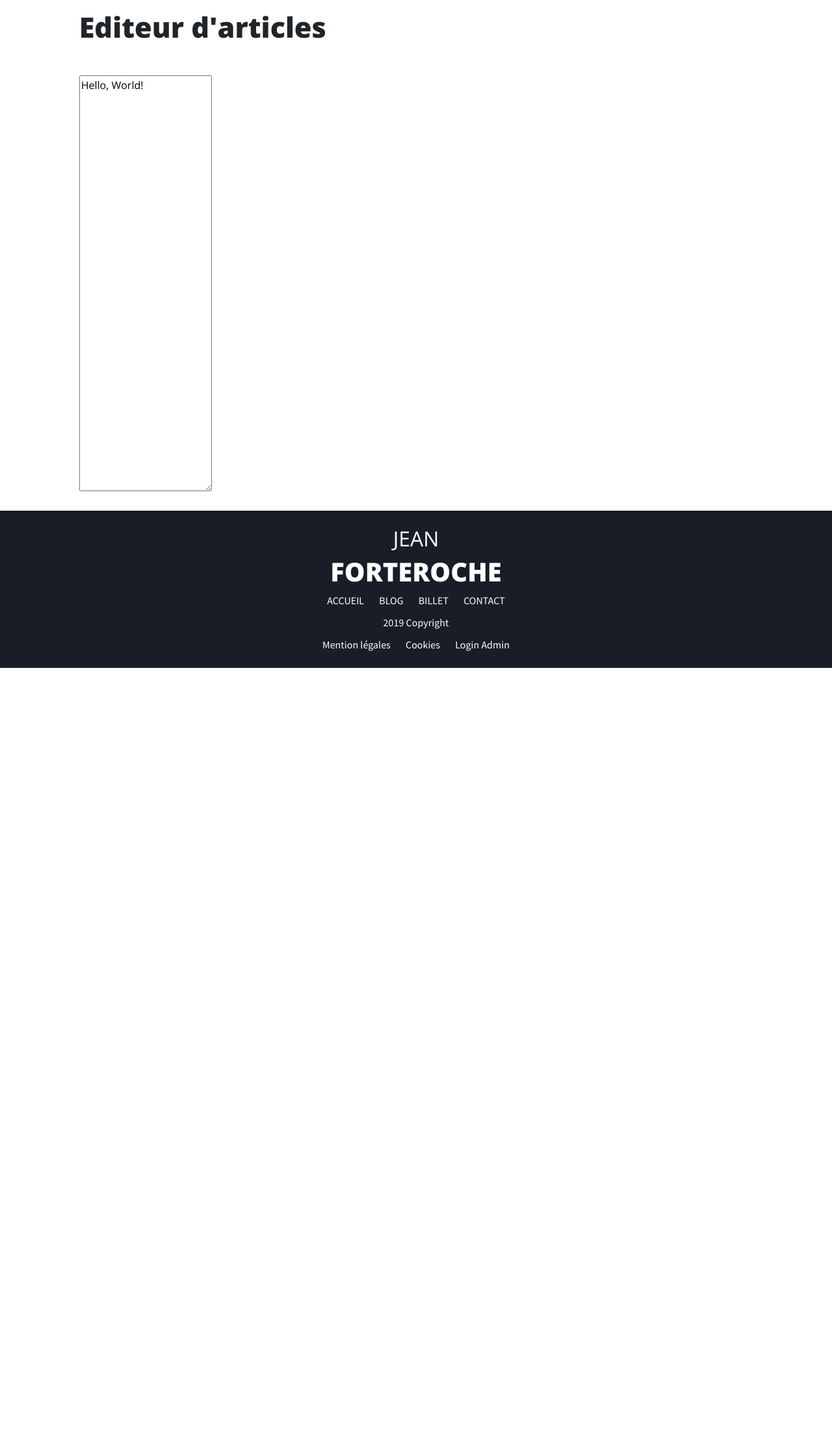
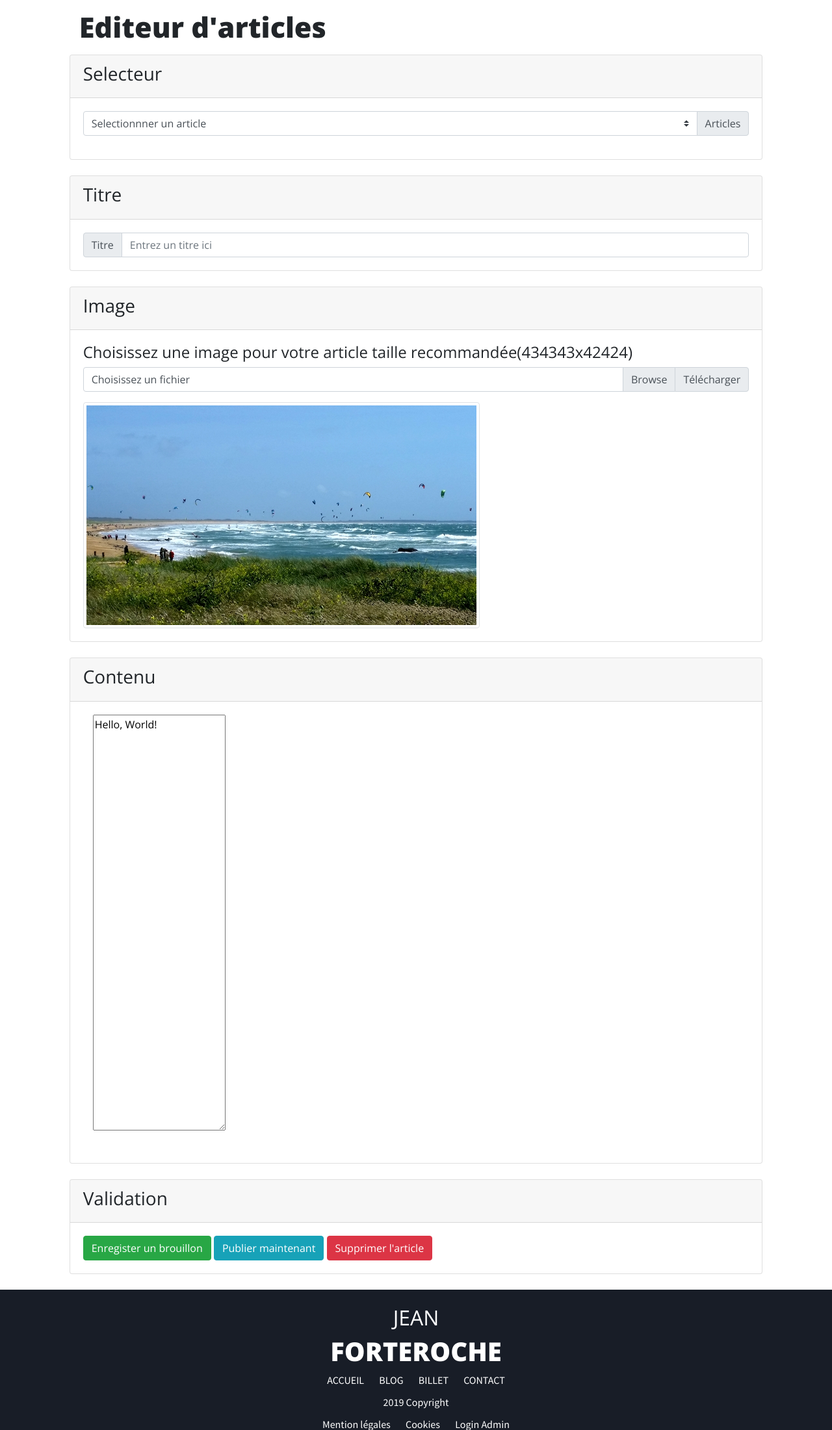
Before and after one commit to LacrotteFlorent/P4-DWJ, a PHP site: page /view/adminPost.php in a window 1280 px wide. Shown: the part 256-2457 px from the top of the page at 65% size. Before the commit the page ends 1284 px from the top, so only its background shows below. Run offline with PHP 8.4, Linux system fonts and the light colour scheme; some libraries are stand-ins or nearby versions.

Commit message:
ance sur la page adminPosrt

```diff
--- a/view/adminPost.php
+++ b/view/adminPost.php
@@ -26,10 +26,75 @@
             <div class="row justify-content-center" id="adminPost">
                 <div class="col-12 col-sm-10">
                     <h2 class="my-3">Editeur d'articles</h2>
-                    <div class="mt-5 row justify-content-center">
-                        <form class="col-12 mb-4" method="post">
-                            <textarea id="postArea">Hello, World!</textarea>
-                        </form>
+                    <div class="mb-4 row card">
+                        <div class="card-header">
+                            <h3>Selecteur</h3>
+                        </div>
+                        <div class="card-body">
+                            <div class="input-group mb-3">
+                                <select class="custom-select" id="inputGroupSelect02">
+                                  <option selected>Selectionnner un article</option>
+                                  <option value="1">One</option>
+                                  <option value="2">Two</option>
+                                  <option value="3">Three</option>
+                                </select>
+                                <div class="input-group-append">
+                                  <label class="input-group-text" for="inputGroupSelect02">Articles</label>
+                                </div>
+                            </div>
+                        </div>
+                    </div>
+                    <div class="mb-4 row card">
+                        <div class="card-header">
+                            <h3>Titre</h3>
+                        </div>
+                        <div class="card-body">
+                            <div class="input-group flex-nowrap">
+                                <div class="input-group-prepend">
+                                  <span class="input-group-text" id="addon-wrapping">Titre</span>
+                                </div>
+                                <input type="text" class="form-control" placeholder="Entrez un titre ici" aria-label="Username" aria-describedby="addon-wrapping">
+                            </div>
+                        </div>
+                    </div>
+                    <div class="mb-4 row card">
+                        <div class="card-header">
+                            <h3>Image</h3>
+                        </div>
+                        <div class="card-body">
+                            <h4>Choisissez une image pour votre article taille recommandée(434343x42424)</h4>
+                            <div class="input-group mb-3">
+                                <div class="custom-file">
+                                  <input type="file" class="custom-file-input" id="inputGroupFile02">
+                                  <label class="custom-file-label" for="inputGroupFile02" aria-describedby="inputGroupFileAddon02">Choisissez un fichier</label>
+                                </div>
+                                <div class="input-group-append">
+                                  <span class="input-group-text" id="inputGroupFileAddon02">Télécharger</span>
+                                </div>
+                            </div>
+                            <img src="../public/img/chapter1.jpg"  alt="photo d'illustration du chapitre 1" class="img-fluid img-thumbnail" />
+                        </div>
+                    </div>
+                    <div class="mb-4 row card">
+                        <div class="card-header">
+                            <h3>Contenu</h3>
+                        </div>
+                        <div class="card-body">
+                            <form class="col-12 mb-4" method="post">
+                                <textarea id="postArea">Hello, World!</textarea>
+                            </form>
+                        </div>
+                    </div>
+                    <div class="mb-4 row card">
+                        <div class="card-header">
+                            <h3>Validation</h3>
+                        </div>
+                        <div class="card-body">
+                            <button type="button" class="btn btn-success">Enregister un brouillon</button>
+                            <button class="btn btn-info">Publier maintenant</button>
+                            <button class="btn btn-danger">Supprimer l'article</button>
+
+                        </div>
                     </div>
                 </div>
             </div>
```
